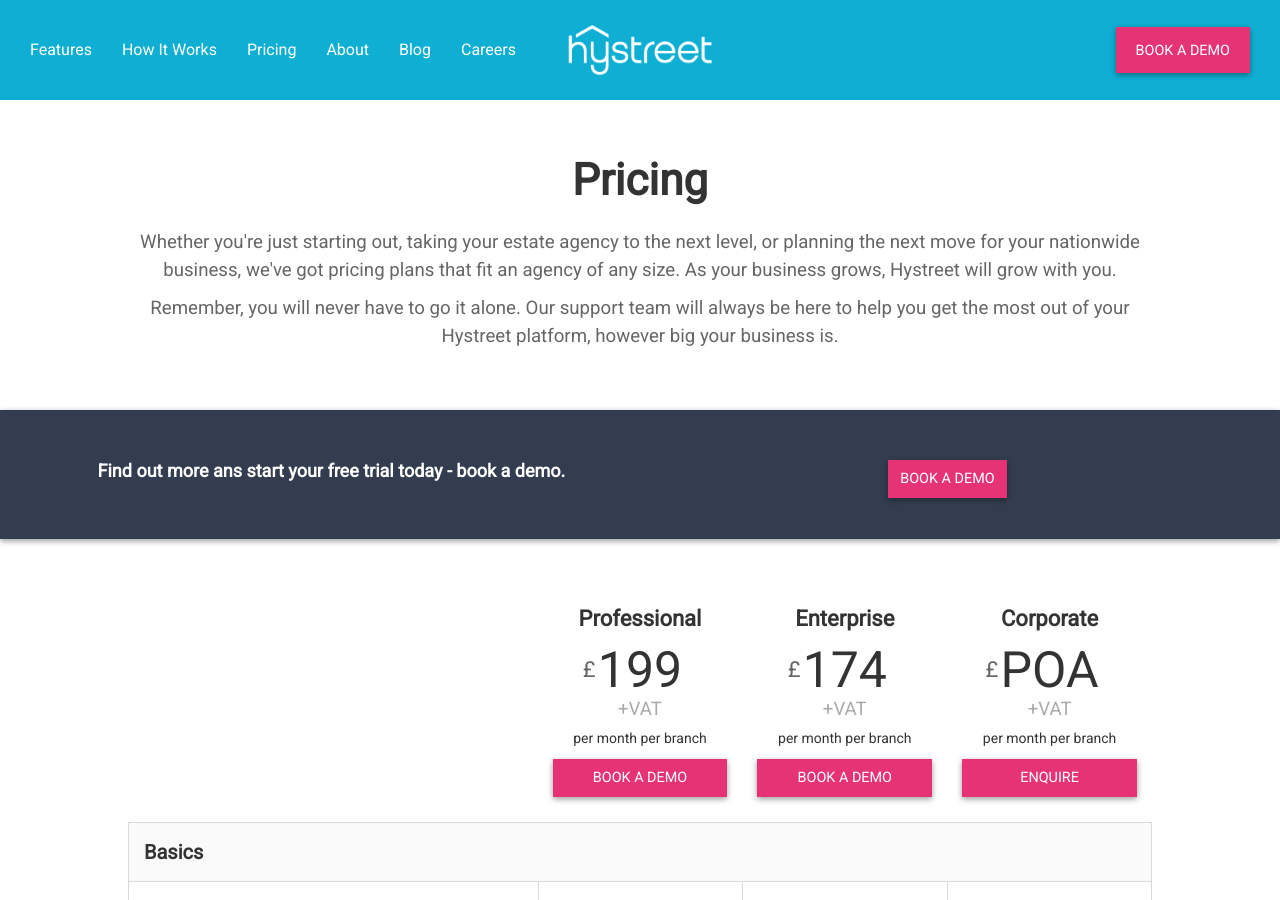
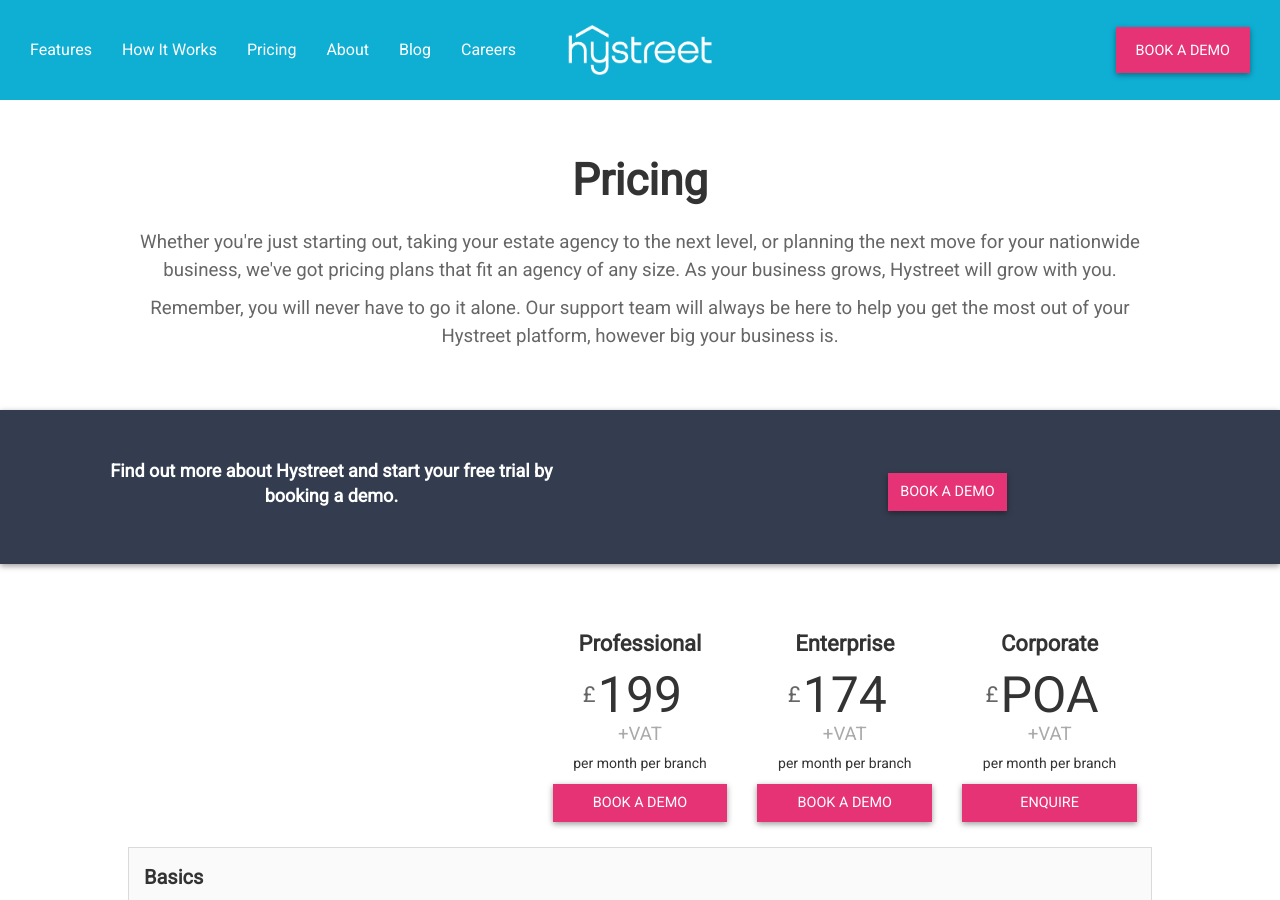
Before and after one commit to hidr/hystreet-marketing-live, a Jekyll site: the page built from pricing/index.html, in a window 1280 px wide and 900 px high. Built offline with Jekyll 4.4.1, drawn with Linux system fonts in a browser that asks for light colours.

Commit message:
Fixing typo on demo slip

```diff
--- a/_includes/demo-slip.html
+++ b/_includes/demo-slip.html
@@ -3,7 +3,7 @@
   <div class='row'>
     <div class='call-to-action light layout-text'>
       <div class='small-12 medium-9 large-6 columns'>
-        <h3 style="margin-top: 8px; color: #FFFFFF;">Find out more ans start your free trial today - book a demo.</h3>
+        <h3 style="margin-top: 8px; color: #FFFFFF;">Find out more about Hystreet and start your free trial by booking a demo.</h3>
       </div>
       <div class='small-12 medium-3 large-6 columns cta-button'>
         <a class='button' href='/book-demo/'>book a demo</a>
```
